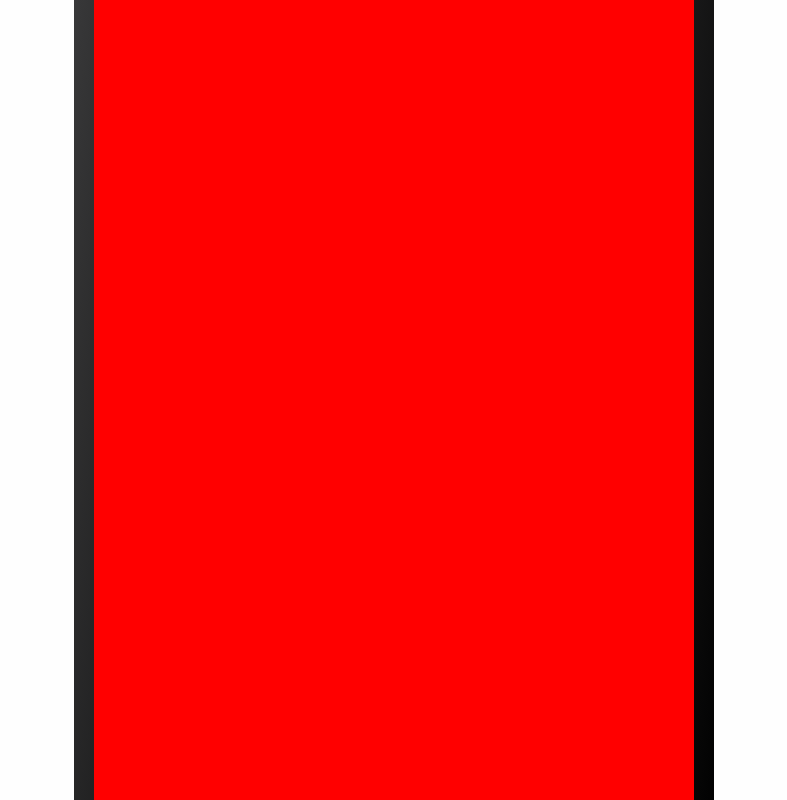
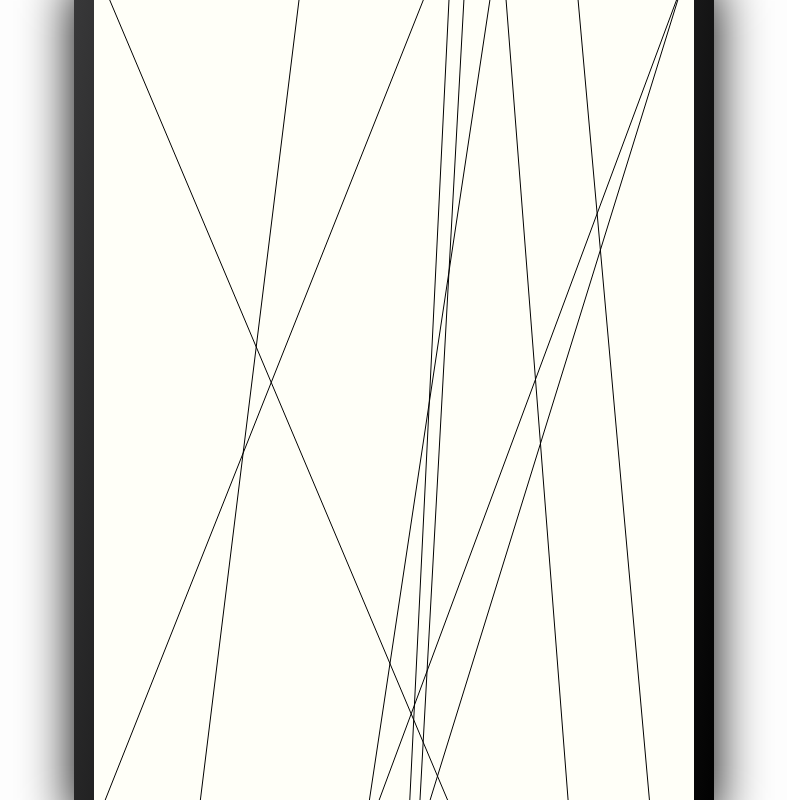
Before and after one commit to KanziHanzi/Playground, a website built with Vite: page index.html in a window 1280 px wide. Shown: the whole page, without its empty margins (246-1033 px from the left). Built offline with nearby package versions, Linux system fonts and the light colour scheme.

Commit message:
feat: add frame shadow and first line drawing draft

```diff
--- a/src/sketches/shatteredGlas/shatteredGlas.css
+++ b/src/sketches/shatteredGlas/shatteredGlas.css
@@ -13,4 +13,5 @@
   border-image: linear-gradient(115deg, #3a3a3b, #000) 70;
   border-width: 20px;
   border-style: solid;
+  box-shadow: 0 3px 50px #000;
 }
--- a/src/sketches/shatteredGlas/shatteredGlas.ts
+++ b/src/sketches/shatteredGlas/shatteredGlas.ts
@@ -1,4 +1,6 @@
 import p5 from "p5";
+
+const lineCount = 10;
 
 const sketch = (context: p5) => {
   context.setup = () => {
@@ -17,10 +19,24 @@ const sketch = (context: p5) => {
       frame.child(canvas);
     }
 
+    context.background("#FFFFF8");
   };
 
   context.draw = () => {
-    context.background("red");
+    for (let i = 0; i < lineCount; i++) {
+      context.line(
+        context.random(0, 600),
+        0,
+        context.random(0, 600),
+        800
+      );
+    }
+
+    context.noLoop();
+  };
+
+  context.mouseMoved = () => {
+    console.log(context.mouseX, context.mouseY);
   };
 };
 
```
